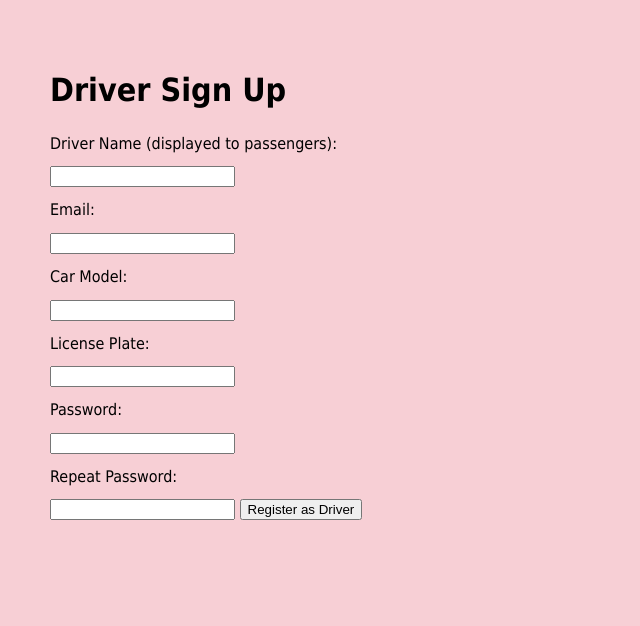
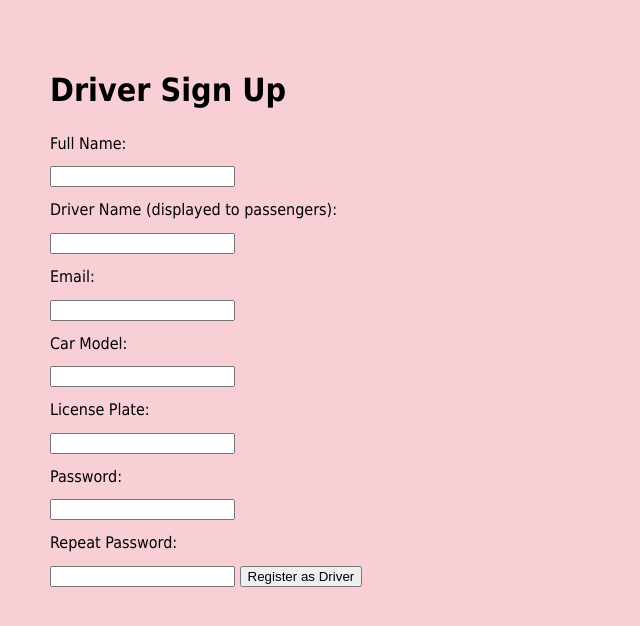
Before and after one commit to aimenfarooqq/Lynx-Lifts, a Django app: page /driver/register/ in a window 1280 px wide. Shown: the top 626 px of the page, without its empty margins (0-640 px from the left). Run offline with Django 5.2, Linux system fonts and the light colour scheme.

Commit message:
Add files via upload

```diff
--- a/myproject/templates/driver_register.html
+++ b/myproject/templates/driver_register.html
@@ -7,6 +7,7 @@
 {% for message in messages %}<h5>{{message}}</h5>{% endfor %}
 <form method="POST">
     {% csrf_token %}
+    <p>Full Name:</p><input type="text" name="username" />
     <p>Driver Name (displayed to passengers):</p><input type="text" name="name" />
     <p>Email:</p><input type="text" name="email" />
     <p>Car Model:</p><input type="text" name="car_model" />
```
